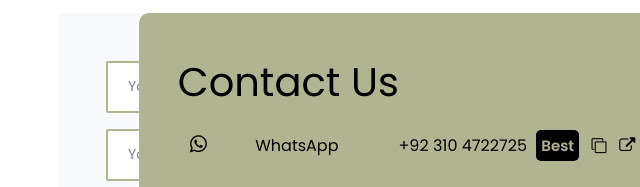
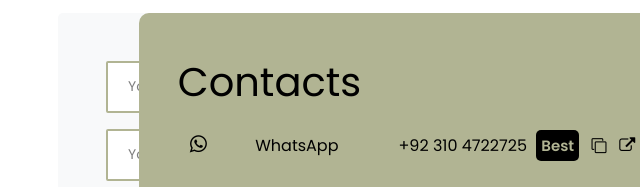
Before and after one commit to ansarqazi10/my_portfolio, a plain HTML site: page index.html in a window 1280 px wide. Shown: the part 3529-3716 px from the top of the page, 27-667 px from the left. Drawn offline with nearby package versions, Linux system fonts and the light colour scheme; some packages are replaced by stand-ins of ours; no server answers; a script that the page names is missing; files whose address does not match are found by name.

Commit message:
changed contact heading

```diff
--- a/index.html
+++ b/index.html
@@ -394,7 +394,7 @@
 
 	<div id="tsparticles"></div>
 	<footer class="ftco-footer ftco-section" id="footer">
-		<h1><span>Contact Us</span></h1>
+		<h1><span>Contacts</span></h1>
 		<div class="row">
 			<div class="col-md-7 col-sm-12">
 				<div class="table-responsive">
```
